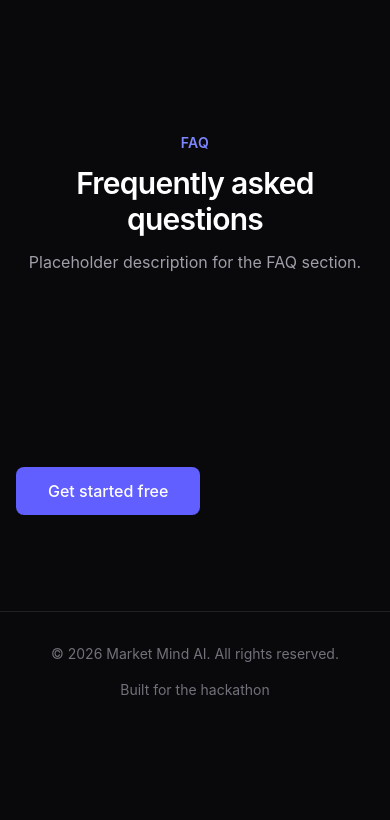
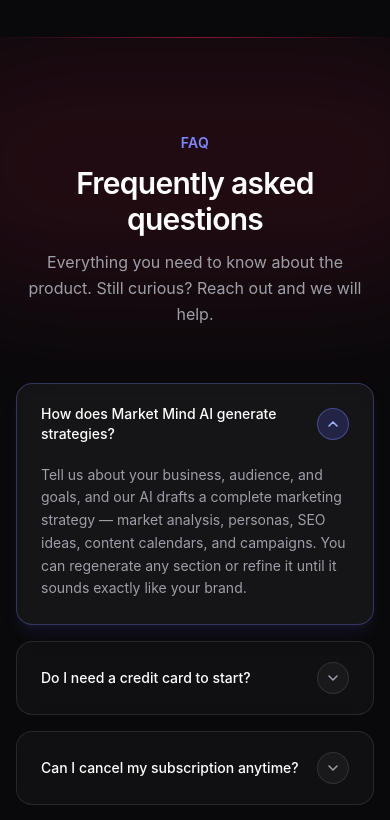
Before and after one commit to Mirghalib/market-mind-ai, a React (Vite) app in the folder frontend/: page / in a window 390 px wide. Shown: the part 8820-9640 px from the top of the page. Before the commit the page ends 9552 px from the top, so only its background shows below. Built offline with nearby package versions, Linux system fonts and the light colour scheme; no server answers.

Commit message:
feat: create FAQ section

```diff
--- a/frontend/src/components/landing/FAQ.jsx
+++ b/frontend/src/components/landing/FAQ.jsx
@@ -1,16 +1,177 @@
+import { useRef, useState } from 'react'
+import { AnimatePresence, motion } from 'framer-motion'
+import { ChevronDown } from 'lucide-react'
 import SectionTitle from '@/components/ui/SectionTitle'
+import { cn } from '@/utils/cn'
+
+const faqs = [
+  {
+    question: 'How does Market Mind AI generate strategies?',
+    answer:
+      'Tell us about your business, audience, and goals, and our AI drafts a complete marketing strategy — market analysis, personas, SEO ideas, content calendars, and campaigns. You can regenerate any section or refine it until it sounds exactly like your brand.',
+  },
+  {
+    question: 'Do I need a credit card to start?',
+    answer:
+      'No. The Free plan lets you generate up to three strategies per month without entering any payment details. Upgrade to Pro whenever you are ready — billing is handled securely through our partners.',
+  },
+  {
+    question: 'Can I cancel my subscription anytime?',
+    answer:
+      'Yes. You can cancel or change plans at any time from your settings, and you will keep access until the end of your current billing period. No hidden fees, no lock-in.',
+  },
+  {
+    question: 'Is my business data safe?',
+    answer:
+      'Absolutely. Your data is encrypted in transit and at rest, never sold, and never used to train models for other customers. You can export or delete everything you create at any time.',
+  },
+  {
+    question: 'Does it work for my industry?',
+    answer:
+      'Market Mind AI is built for a wide range of industries — SaaS, e-commerce, agencies, local businesses, and more. The AI adapts to your niche, competitors, and audience as you use it.',
+  },
+]
+
+const containerVariants = {
+  hidden: {},
+  visible: { transition: { staggerChildren: 0.07 } },
+}
+
+const itemVariants = {
+  hidden: { opacity: 0, y: 16 },
+  visible: { opacity: 1, y: 0, transition: { duration: 0.4, ease: 'easeOut' } },
+}
 
 export default function FAQ() {
+  const [openIndex, setOpenIndex] = useState(0)
+  const buttonsRef = useRef([])
+
+  const toggle = (index) => {
+    setOpenIndex((current) => (current === index ? -1 : index))
+  }
+
+  const handleKeyDown = (event, index) => {
+    const buttons = buttonsRef.current
+    if (!buttons.length) return
+
+    let next = index
+    switch (event.key) {
+      case 'ArrowDown':
+        event.preventDefault()
+        next = (index + 1) % buttons.length
+        break
+      case 'ArrowUp':
+        event.preventDefault()
+        next = (index - 1 + buttons.length) % buttons.length
+        break
+      case 'Home':
+        event.preventDefault()
+        next = 0
+        break
+      case 'End':
+        event.preventDefault()
+        next = buttons.length - 1
+        break
+      default:
+        return
+    }
+    buttons[next].focus()
+  }
+
   return (
-    <section id="faq" className="bg-zinc-950 py-24">
-      <div className="mx-auto max-w-3xl px-4 sm:px-6 lg:px-8">
+    <section
+      id="faq"
+      aria-label="Frequently asked questions"
+      className="relative overflow-hidden bg-zinc-950 py-24"
+    >
+      <div
+        aria-hidden
+        className="pointer-events-none absolute inset-x-0 top-0 h-px bg-gradient-to-r from-transparent via-rose-500/50 to-transparent"
+      />
+      <div
+        aria-hidden
+        className="pointer-events-none absolute top-0 left-1/2 h-64 w-[36rem] -translate-x-1/2 rounded-full bg-rose-500/10 blur-3xl"
+      />
+
+      <div className="relative mx-auto max-w-3xl px-4 sm:px-6 lg:px-8">
         <SectionTitle
           eyebrow="FAQ"
           title="Frequently asked questions"
-          description="Placeholder description for the FAQ section."
+          description="Everything you need to know about the product. Still curious? Reach out and we will help."
           align="center"
         />
-        {/* Content: accordion Q&A */}
+
+        <motion.div
+          variants={containerVariants}
+          initial="hidden"
+          whileInView="visible"
+          viewport={{ once: true, margin: '-60px' }}
+          className="mt-14 space-y-4"
+        >
+          {faqs.map((faq, index) => {
+            const isOpen = openIndex === index
+            return (
+              <motion.div
+                key={faq.question}
+                variants={itemVariants}
+                className={cn(
+                  'overflow-hidden rounded-2xl border backdrop-blur transition-colors duration-300',
+                  isOpen
+                    ? 'border-indigo-400/30 bg-white/[0.05] shadow-lg shadow-indigo-500/10'
+                    : 'border-white/10 bg-white/[0.03] hover:border-white/20'
+                )}
+              >
+                <h3>
+                  <button
+                    type="button"
+                    ref={(el) => (buttonsRef.current[index] = el)}
+                    onClick={() => toggle(index)}
+                    onKeyDown={(e) => handleKeyDown(e, index)}
+                    aria-expanded={isOpen}
+                    aria-controls={`faq-panel-${index}`}
+                    id={`faq-button-${index}`}
+                    tabIndex={index === openIndex ? 0 : -1}
+                    className="flex w-full cursor-pointer items-center justify-between gap-4 px-6 py-5 text-left focus-visible:outline-2 focus-visible:-outline-offset-2 focus-visible:outline-indigo-500"
+                  >
+                    <span className="text-sm font-medium text-white sm:text-base">
+                      {faq.question}
+                    </span>
+                    <motion.span
+                      animate={{ rotate: isOpen ? 180 : 0 }}
+                      transition={{ duration: 0.3, ease: 'easeInOut' }}
+                      className={cn(
+                        'flex h-8 w-8 shrink-0 items-center justify-center rounded-full border transition-colors duration-300',
+                        isOpen
+                          ? 'border-indigo-400/40 bg-indigo-500/20 text-indigo-300'
+                          : 'border-white/10 bg-white/[0.04] text-zinc-400'
+                      )}
+                    >
+                      <ChevronDown size={16} strokeWidth={2.25} />
+                    </motion.span>
+                  </button>
+                </h3>
+
+                <AnimatePresence initial={false}>
+                  {isOpen && (
+                    <motion.div
+                      id={`faq-panel-${index}`}
+                      role="region"
+                      aria-labelledby={`faq-button-${index}`}
+                      initial={{ height: 0, opacity: 0 }}
+                      animate={{ height: 'auto', opacity: 1 }}
+                      exit={{ height: 0, opacity: 0 }}
+                      transition={{ duration: 0.3, ease: 'easeInOut' }}
+                    >
+                      <p className="px-6 pb-6 text-sm leading-relaxed text-zinc-400">
+                        {faq.answer}
+                      </p>
+                    </motion.div>
+                  )}
+                </AnimatePresence>
+              </motion.div>
+            )
+          })}
+        </motion.div>
       </div>
     </section>
   )
```
